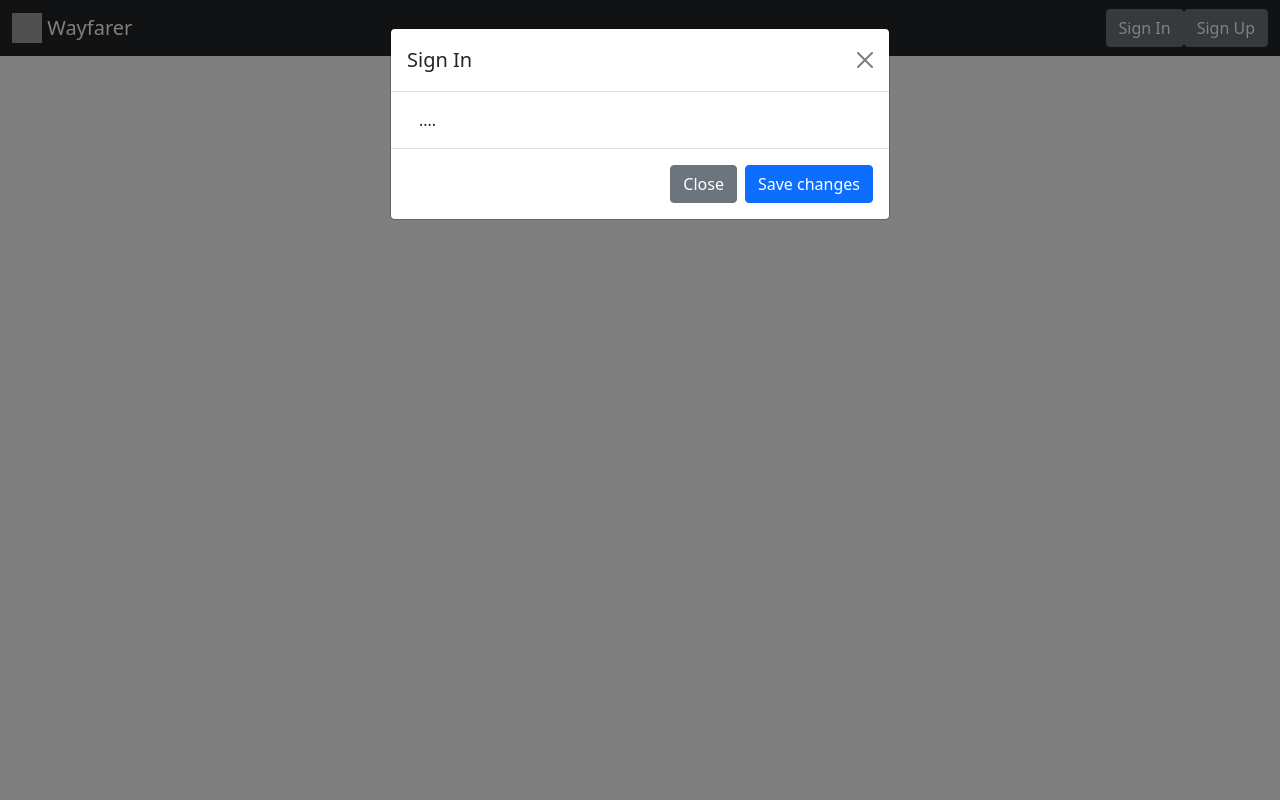
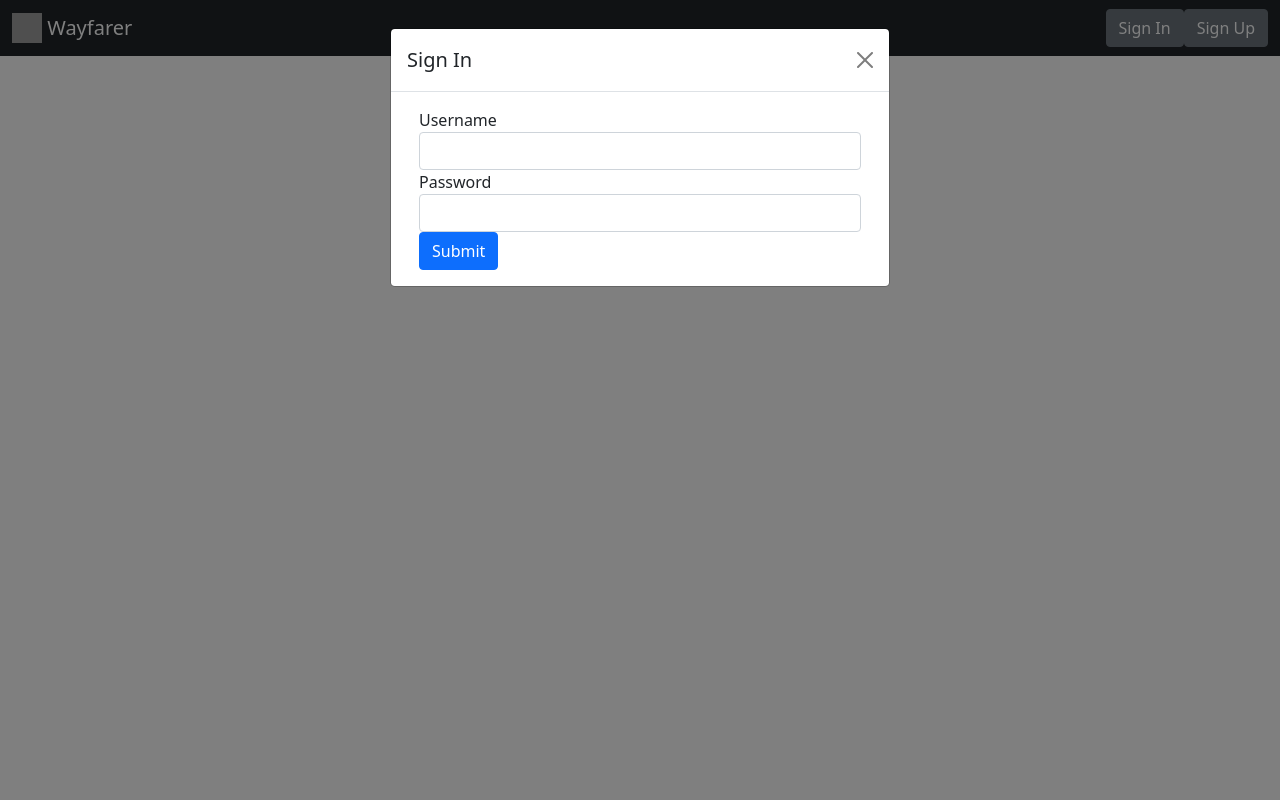
Before and after one commit to Luna5678/ProjectWayfarer, a Django app: template main_app/templates/base.html in a window 1280 px wide, after a click on "Sign In". Run offline with Django 3.2, Linux system fonts and the light colour scheme; the template is opened without the code that fills it, so the values that code supplies are empty; grey boxes are pictures that could not be loaded.

Commit message:
signup modal works and creates & login modal works

```diff
--- a/main_app/templates/base.html
+++ b/main_app/templates/base.html
@@ -36,7 +36,7 @@
           <ul class="nav">
             <li class="nav-item">
             <li class="nav-item">
-              <a class="nav-link" href="/">Profile</a>
+              <a class="nav-link" href="/">{{user.username}}: Profile</a>
             </li>
               <a class="nav-link" href="/accounts/logout">Logout</a>
             </li>
@@ -73,12 +73,19 @@
               </div>
               <div class="modal-body">
                 <div class="container">
-                ....
+                  <form action="{% url 'login' %}" method="post">
+                    <div class="form-group">
+                      {% csrf_token %}
+                      <label>Username</label>
+                      <input type="text" class="form-control" name='username' autofocus>
+                    </div>
+                    <div class="form-group">
+                      <label>Password</label>
+                      <input type="text" class="form-control" name='password'>
+                    </div>
+                    <button type="submit" class="btn btn-primary">Submit</button>
+                  </form>
                 </div>
-              </div>
-              <div class="modal-footer">
-                <button type="button" class="btn btn-secondary" data-bs-dismiss="modal">Close</button>
-                <button type="button" class="btn btn-primary">Save changes</button>
               </div>
             </div>
           </div>
@@ -94,7 +101,7 @@
               </div>
               <div class="modal-body">
                 <div class="container">
-                  <form method='post'>
+                  <form action="{% url 'signup' %}" method="post">
                     <div class="form-group">
                       {% csrf_token %}
                       <label>First Name</label>
--- a/main_app/templates/registration/signup.html
+++ b/main_app/templates/registration/signup.html
@@ -10,7 +10,7 @@
 <body>
 
   <div class="container">
-    <form method='post' action="{% url 'signup' %}">
+    <form method='post'>
       <div class="form-group">
         {% csrf_token %}
         <label>First Name</label>
```
Also changed, not shown: main_app/views.py (+5 -4 lines).
